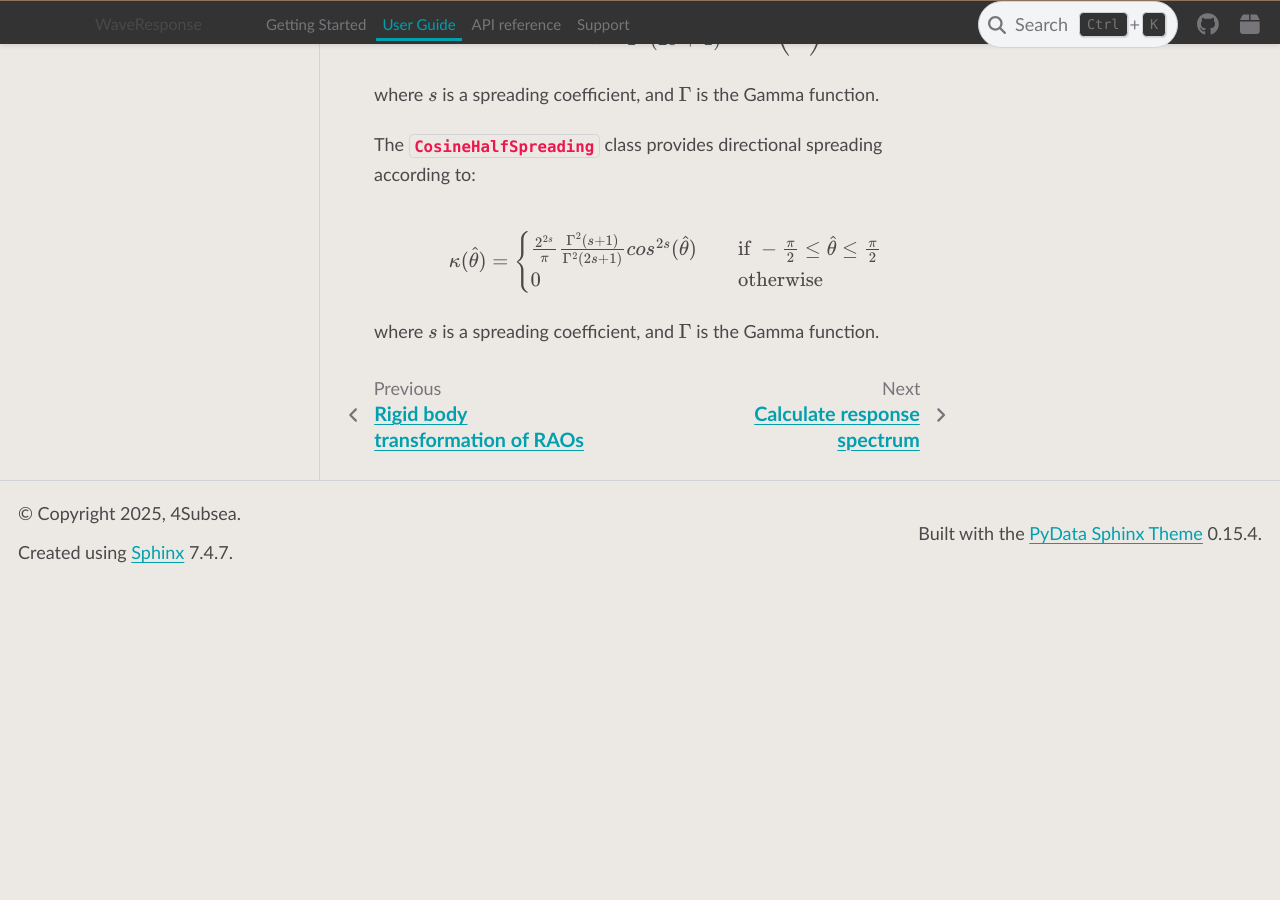
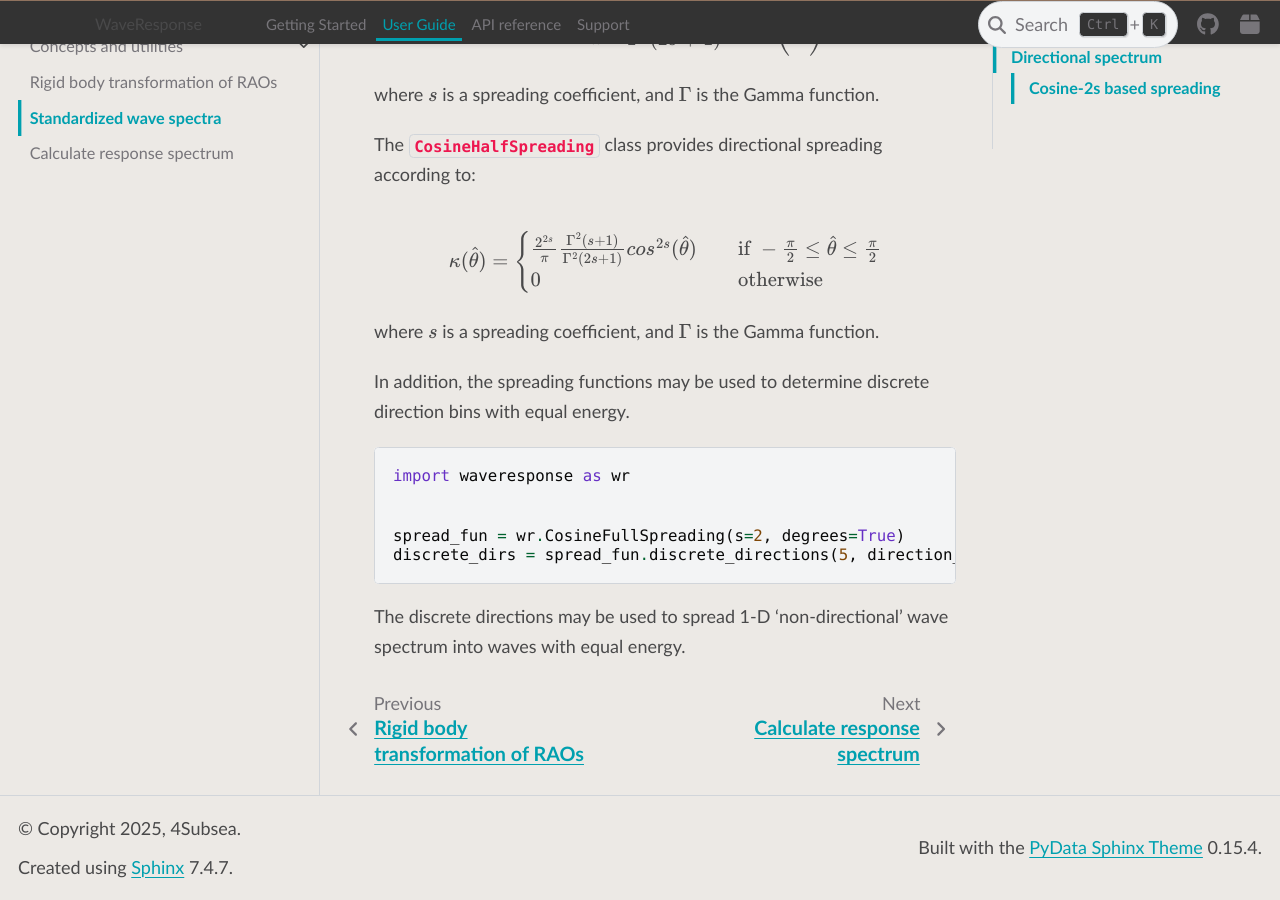
Before and after one commit to 4Subsea/waveresponse-python, a Sphinx documentation site: the page built from docs/user_guide/standardized_spectra.rst, in a window 1280 px wide and 900 px high, scrolled down 8072 px. Built offline with Sphinx 7.4.7 and the PyData theme 0.15.4, drawn with Linux system fonts in a browser that asks for light colours; pages that are not in the unit, such as notebooks, are missing from menus; before the commit the page ends 8658 px from its top, so only the background shows below that.

Commit message:
expand doc

```diff
--- a/docs/user_guide/standardized_spectra.rst
+++ b/docs/user_guide/standardized_spectra.rst
@@ -338,3 +338,18 @@
 
 
 where :math:`s` is a spreading coefficient, and :math:`\Gamma` is the Gamma function.
+
+In addition, the spreading functions may be used to determine discrete direction
+bins with equal energy.
+
+.. code:: python
+
+    import waveresponse as wr
+
+
+    spread_fun = wr.CosineFullSpreading(s=2, degrees=True)
+    discrete_dirs = spread_fun.discrete_directions(5, direction_offset=0.0)
+
+
+The discrete directions may be used to spread 1-D 'non-directional' wave
+spectrum into waves with equal energy.
```
